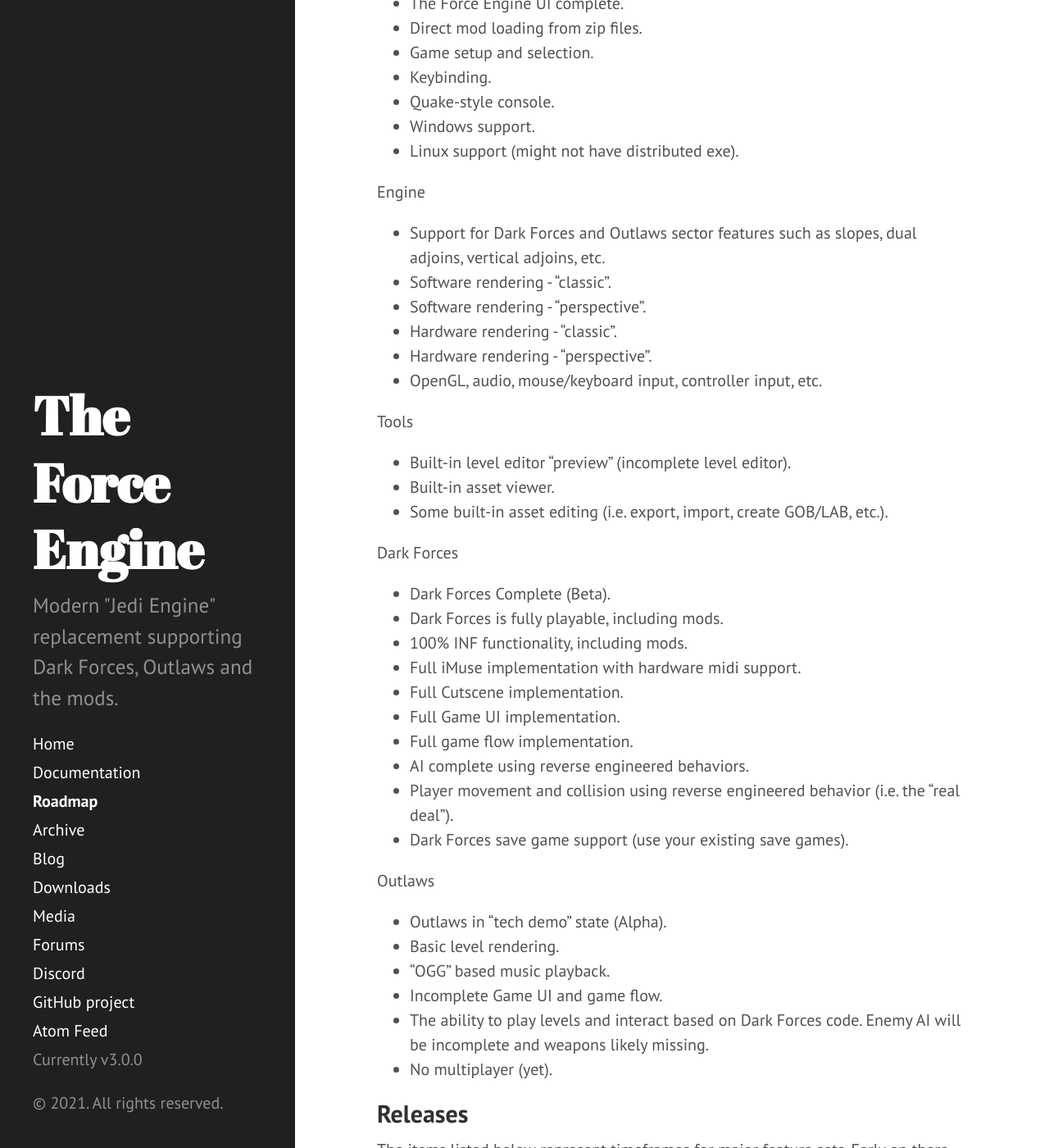
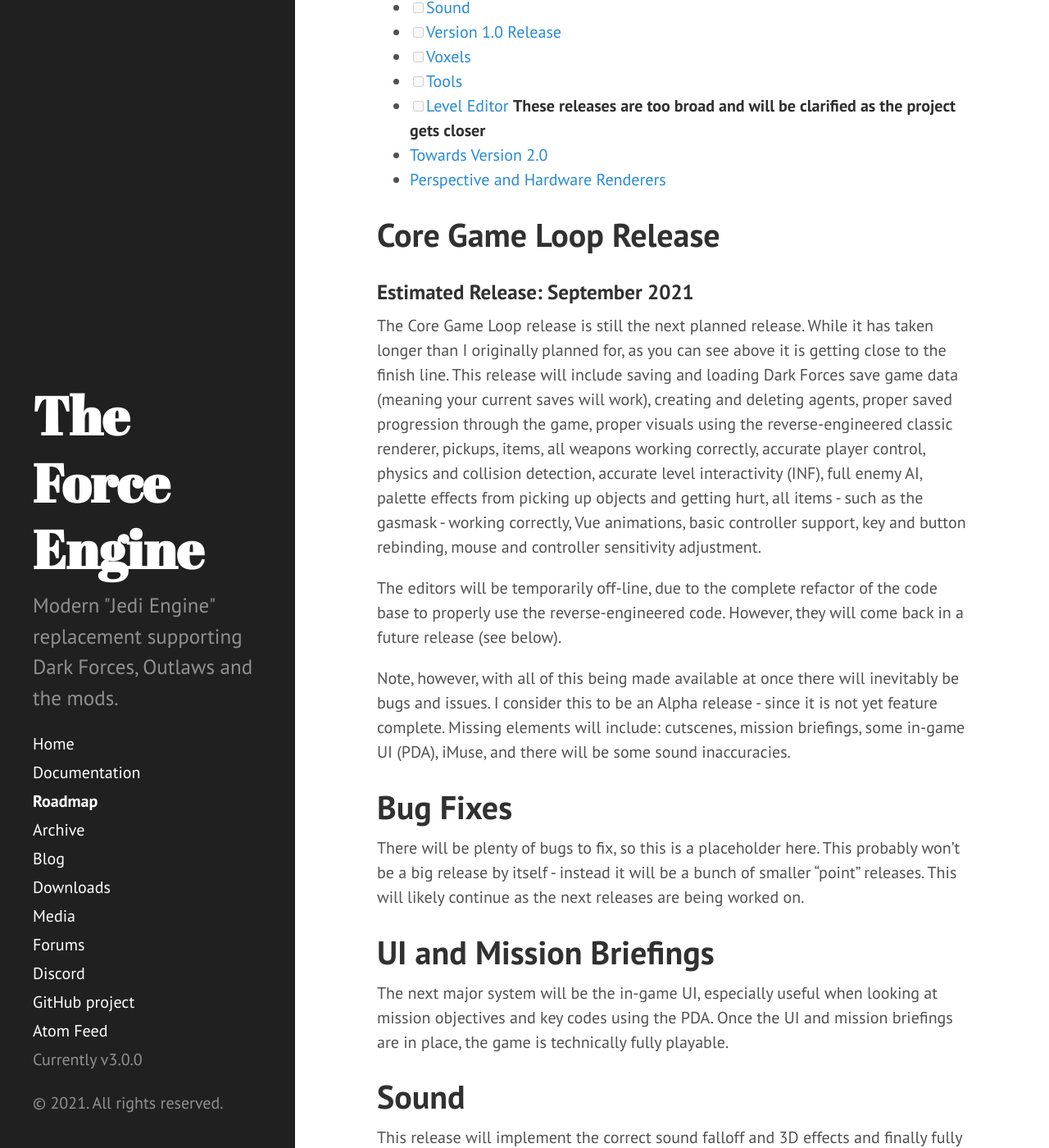
Before and after one commit to TheForceEngine/TheForceEngine.github.io, a Jekyll site: the page built from Roadmap.md, in a window 1280 px wide and 1400 px high, scrolled down 526 px. Shown: the whole window at 82% size. Built offline with Jekyll 4.4.1, drawn with Linux system fonts in a browser that asks for light colours; some of the changed text lies outside the part shown.

Commit message:
Update Roadmap.md

```diff
--- a/Roadmap.md
+++ b/Roadmap.md
@@ -3,77 +3,56 @@
 title: Roadmap
 ---
 
-## Update
-I'm sure this is clear already, but the original November 1st release has been pushed back. As is always the case with these kinds of projects, the more you work on it, the more clear the scope and size becomes. The original estimate was based on the development velocity at the time of writing, which of course cannot be consistently maintained for various reasons.
+This roadmap has been completely rewritten based on current progress and changes that naturally occur during a long term project. A lot of this is from a recent blog post, but I will be updating it over time and want to have a single place for the information. A few of the entries have estimated release dates, which are subject to change. In-between releases are, obviously, expected to fall in-between the dates but are not estimated. Substantial work towards version 2.0 (Outlaws support) is expected to begin in early 2022 but it is too early to make any meaningful time estimates, though as described in that section, I do expect version 2.0 to be completed much faster than version 1.0.
 
-That said, the project is still in progress. But there will be no release in November.
+- [ ] [Core Game Loop Release](#core-game-loop-release)
+- [ ] [Bug Fixes](#bug-fixes)
+- [ ] [UI and Mission Briefings](#ui-and-mission-briefings)
+- [ ] [Sound](#sound)
+- [ ] [Version 1.0 Release](#version-10-release)
+- [ ] [Voxels](#voxels)
+- [ ] [Tools](#tools)
+- [ ] [Level Editor](#level-editor)
+__These releases are too broad and will be clarified as the project gets closer__
+* [Towards Version 2.0](#towards-version-20)
+* [Perspective and Hardware Renderers](#perspective-and-hardware-renderers)
 
-## **Early to Mid 2021** First Official Release
-General
-* The Force Engine UI complete.
-* Direct mod loading from zip files.
-* Game setup and selection.
-* Keybinding.
-* Quake-style console.
-* Windows support.
-* Linux support (might not have distributed exe).
+# Core Game Loop Release
+### Estimated Release: September 2021
+The Core Game Loop release is still the next planned release. While it has taken longer than I originally planned for, as you can see above it is getting close to the finish line. This release will include saving and loading Dark Forces save game data (meaning your current saves will work), creating and deleting agents, proper saved progression through the game, proper visuals using the reverse-engineered classic renderer, pickups, items, all weapons working correctly, accurate player control, physics and collision detection, accurate level interactivity (INF), full enemy AI, palette effects from picking up objects and getting hurt, all items - such as the gasmask - working correctly, Vue animations, basic controller support, key and button rebinding, mouse and controller sensitivity adjustment.
 
-Engine
-* Support for Dark Forces and Outlaws sector features such as slopes, dual adjoins, vertical adjoins, etc.
-* Software rendering - "classic".
-* Software rendering - "perspective".
-* Hardware rendering - "classic".
-* Hardware rendering - "perspective".
-* OpenGL, audio, mouse/keyboard input, controller input, etc.
+The editors will be temporarily off-line, due to the complete refactor of the code base to properly use the reverse-engineered code. However, they will come back in a future release (see below).
 
-Tools
-* Built-in level editor "preview" (incomplete level editor).
-* Built-in asset viewer.
-* Some built-in asset editing (i.e. export, import, create GOB/LAB, etc.).
+Note, however, with all of this being made available at once there will inevitably be bugs and issues. I consider this to be an Alpha release - since it is not yet feature complete. Missing elements will include: cutscenes, mission briefings, some in-game UI (PDA), iMuse, and there will be some sound inaccuracies.
 
-Dark Forces
-* Dark Forces Complete (Beta).
-* Dark Forces is fully playable, including mods.
-* 100% INF functionality, including mods.
-* Full iMuse implementation with hardware midi support.
-* Full Cutscene implementation.
-* Full Game UI implementation.
-* Full game flow implementation.
-* AI complete using reverse engineered behaviors.
-* Player movement and collision using reverse engineered behavior (i.e. the "real deal").
-* Dark Forces save game support (use your existing save games).
+# Bug Fixes
+There will be plenty of bugs to fix, so this is a placeholder here. This probably won’t be a big release by itself - instead it will be a bunch of smaller “point” releases. This will likely continue as the next releases are being worked on.
 
-Outlaws
-* Outlaws in "tech demo" state (Alpha).
-* Basic level rendering.
-* "OGG" based music playback.
-* Incomplete Game UI and game flow.
-* The ability to play levels and interact based on Dark Forces code. Enemy AI will be incomplete and weapons likely missing.
-* No multiplayer (yet).
+# UI and Mission Briefings
+The next major system will be the in-game UI, especially useful when looking at mission objectives and key codes using the PDA. Once the UI and mission briefings are in place, the game is technically fully playable.
 
-## Releases
-The items listed below represent timeframes for major feature sets. Early on there will likely be many small releases, to fix bugs not caught during testing. However I won't have a feel for the proper release cadance for a while, so any release timeframes are subject to change.
+# Sound
+This release will implement the correct sound falloff and 3D effects and finally fully implement the iMuse system.
 
-Early releases focus on finishing the core functionality - Outlaws single player, the editors and then multiplayer.
+# Version 1.0 Release
+### Estimated Release: December 2021
+With this release, TFE will be a complete replacement for DosBox. I am still on track for completing this by the end of the year. If the Core Game Loop release makes it out in September, then I think this will be very likely to be released as scheduled. However, there is still a chance that it can slip - I think we’ll have a very good idea when the Core Game Loop Release is finished.
 
-## Outlaws Single Player
-General
-* Bug fixes (to be filled in).
+# Voxels
+Quite some time ago now, I implemented an experimental voxel renderer that integrated seamlessly with the Jedi classic renderer. However, there were some loose ends to deal with, such as not supporting the full VOX format and dealing with some palette issues. This release will integrate that code with the main branch and add support for replacing objects with their voxel counterpart.
 
-Outlaws
-* Outlaws Single Player Complete (including single player Mods).
-* Outlaws AI complete.
-* Outlaws Level Interactivity Complete.
-* Outlaws UI & Gameflow Complete.
-* Outlaws Cutscenes.
+# Tools
+The focus of this release is to get the tools working again with the reverse-engineered code. This will include basic functionality like importing and exporting assets, viewing them, etc..
 
-## Editors
-Tools
-* Level Editor "complete" (i.e. fully usable).
-* Improvements to asset tools, including the ability to convert assets (such as FBX).
-* The ability to create levels/mods using either the Dark Forces (LEV) or Outlaws (LVT/LVB) format.
+# Level Editor
+The first release of the full level editor. It might still be missing some planned features, but as of this release it should be fully usable for building real levels and mods.
 
-## Multiplayer
-Outlaws/Dark Forces
-* Outlaws multiplayer, based on the original game.
-* Dark Forces multiplayer.
+# Towards Version 2.0
+Finally, hopefully early next year, I plan on beginning the process of adding Outlaws support to TFE. I don’t yet have any real way of making any time estimates beyond this point, but I expect the reverse-engineering process to proceed at a much quicker rate for Outlaws for several reasons:
+
+* I have become a lot faster at the process by going through the process of reverse-engineering Dark Forces.
+* Outlaws was built from the Dark Forces code base, and shares the same engine. This means a lot of the structures will be the same or substaintally similar.
+* I have a better sense of how to organize the process and reduce re-work and refactoring time.
+
+# Perspective and Hardware Renderers
+Once the Outlaws enhancements to the Jedi Engine are reverse-engineered, I will be in a much better place to tackle the Perspective and Hardware accelerated renderers for TFE.
```
